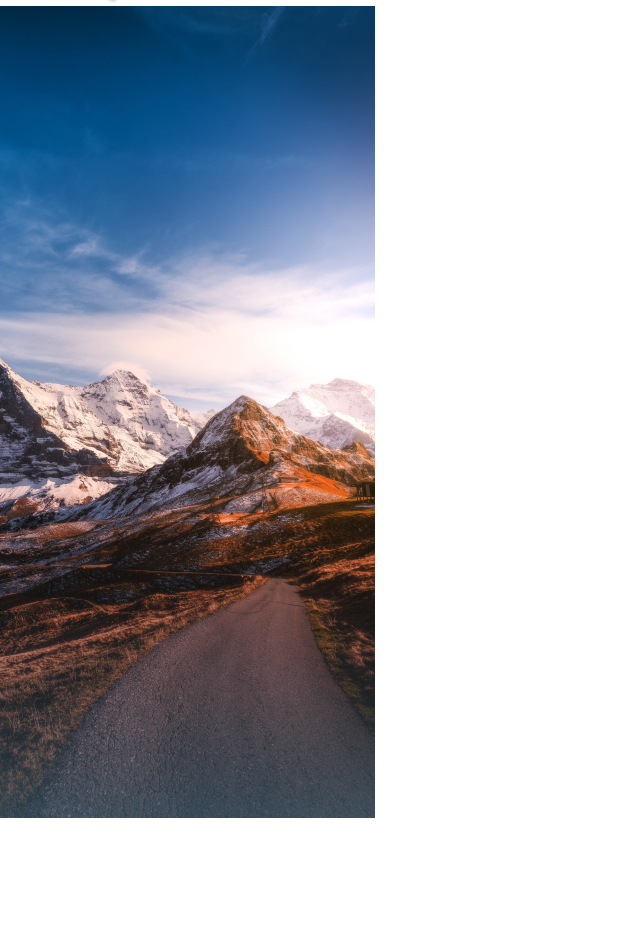
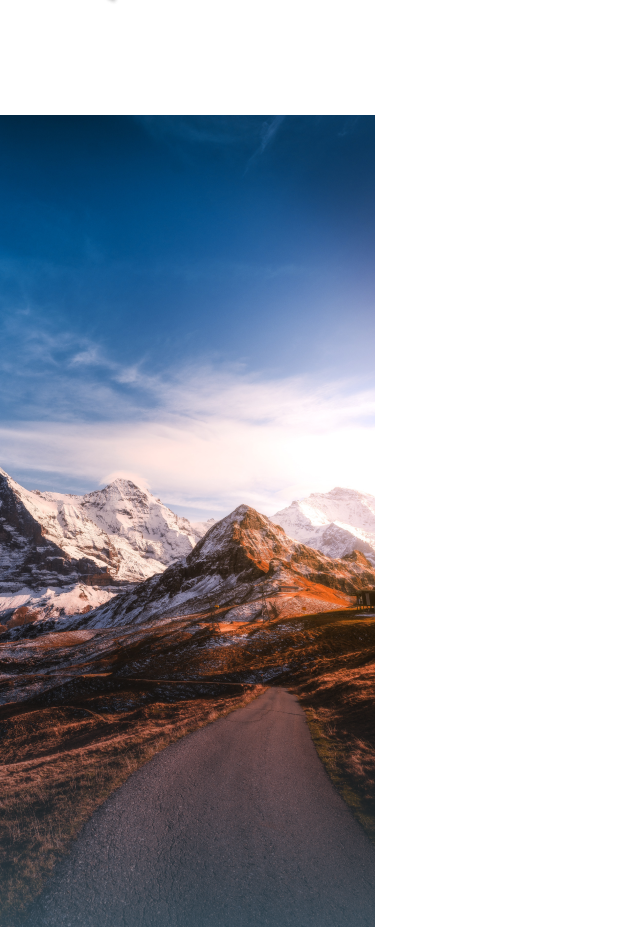
Before and after one commit to shubhankar4912/intern, a React (Vite) app: page / in a window 1280 px wide. Shown: the part 110-1037 px from the top of the page, without its empty margins (0-640 px from the left). Built offline with nearby package versions, Linux system fonts and the light colour scheme.

Commit message:
imagefixed

```diff
--- a/src/pages/Landing.jsx
+++ b/src/pages/Landing.jsx
@@ -1,13 +1,25 @@
-import React from 'react'
+import React from 'react';
 
 function Landing() {
   return (
-    <div>
-      <img className='relative z-10 top-[224px] left-[42px] ' src="./Aspen.png" alt="" />
-      <img className=' w-full h-full top-0 sm:w-[375px] sm:h-[812px]  absolute z-[-1]' src="./Landingimg.png" alt="" />
-      <img src="./vacation.png" alt="" />
+    <div className="relative h-screen">
+      <img
+        className="absolute z-10 top-[224px] left-[42px] sm:top-[100px] sm:left-[20px] md:top-[150px] md:left-[30px]"
+        src="./Aspen.png"
+        alt="Aspen"
+      />
+      <img
+        className="absolute z-[2] top-[553px] left-[32px] w-135 h-300 "
+        src="./vacation.png"
+        alt="Vacation"
+      />
+      <img
+        className="w-full h-full absolute top-0 z-[-1]"
+        src="./Landingimg.png"
+        alt="Landing Background"
+      />
     </div>
-  )
+  );
 }
 
-export default Landing
+export default Landing;
```
